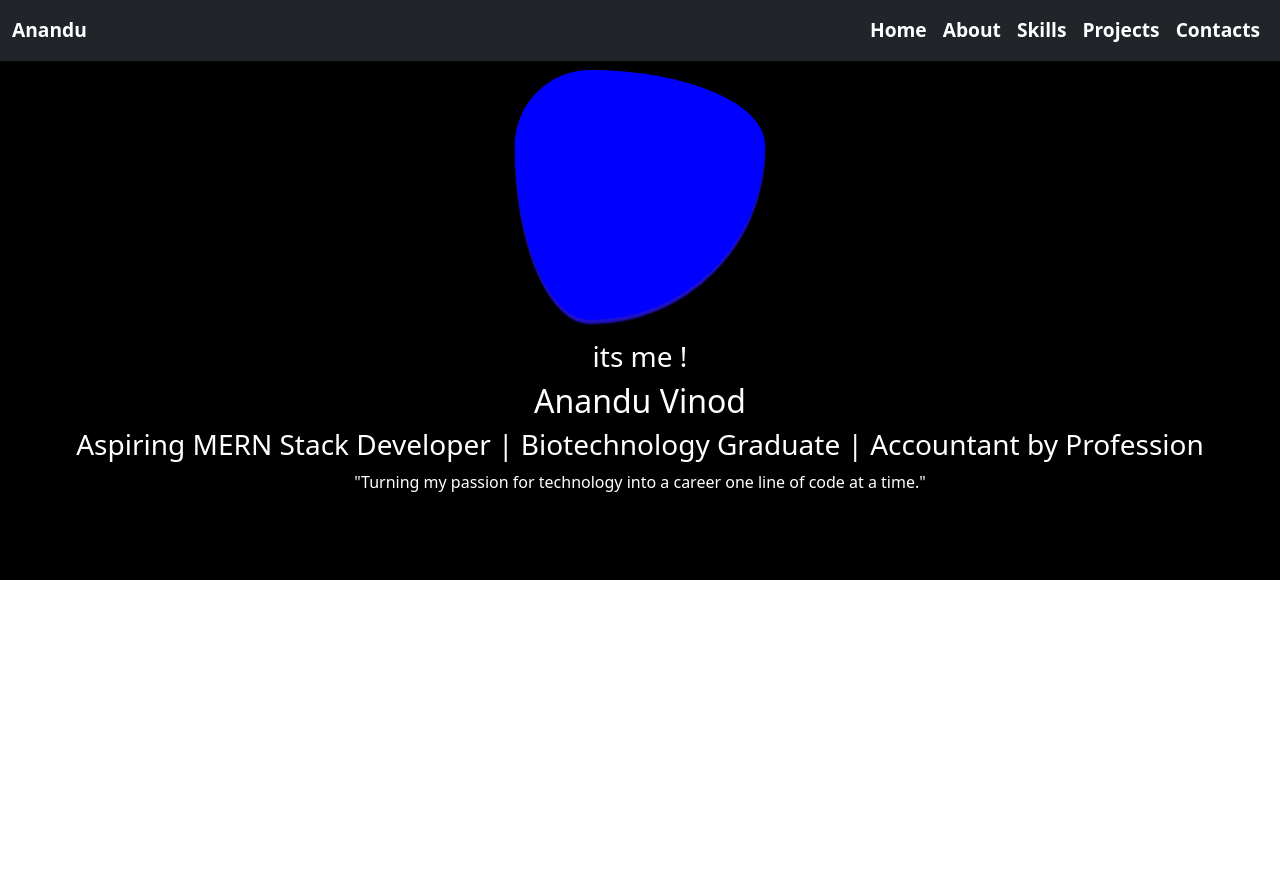
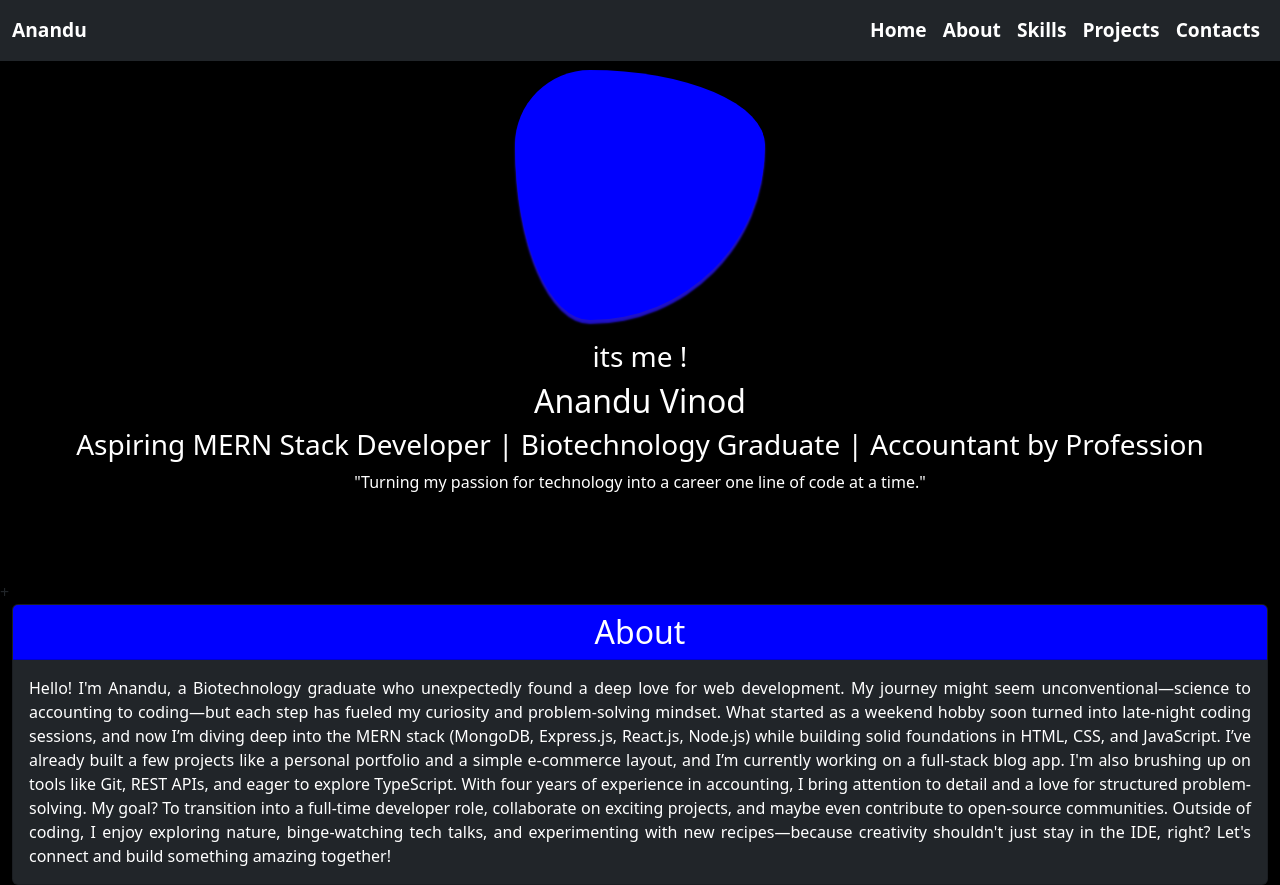
Before and after one commit to ananduvinod04/MyPortfolio, a plain HTML site: page main.html in a window 1280 px wide. Before the commit the page ends 800 px from the top, so only its background shows below. Drawn offline with nearby package versions, Linux system fonts and the light colour scheme.

Commit message:
about section addded

```diff
--- a/main.html
+++ b/main.html
@@ -74,8 +74,39 @@
         </div>
       </section>
       <!-- ------------------------------------ -->
-       <!-- about section -->
+      <!-- content section includes rows of about,skills,projects,contacts  sections, -->+
+      <div class="contentSection container-fluid">
+        <div class="row g-2">
+          <!-- about content -->
+         <article class="aboutContent">
+           <div class="card bg-dark text-white">
+        <h2 class="card-header" id="about">About</h2>
+        <div class="card-body">
+          <p class="card-text">Hello! I'm Anandu, a Biotechnology graduate who unexpectedly found a
+            deep love for web development. My journey might seem
+            unconventional—science to accounting to coding—but each step has
+            fueled my curiosity and problem-solving mindset. What started as a
+            weekend hobby soon turned into late-night coding sessions, and now
+            I’m diving deep into the MERN stack (MongoDB, Express.js, React.js,
+            Node.js) while building solid foundations in HTML, CSS, and
+            JavaScript. I’ve already built a few projects like a personal
+            portfolio and a simple e-commerce layout, and I’m currently working
+            on a full-stack blog app. I'm also brushing up on tools like Git,
+            REST APIs, and eager to explore TypeScript. With four years of
+            experience in accounting, I bring attention to detail and a love for
+            structured problem-solving. My goal? To transition into a full-time
+            developer role, collaborate on exciting projects, and maybe even
+            contribute to open-source communities. Outside of coding, I enjoy
+            exploring nature, binge-watching tech talks, and experimenting with
+            new recipes—because creativity shouldn't just stay in the IDE,
+            right? Let's connect and build something amazing together!</p>
 
+        </div>
+
+         </article>
+         <!-- ------------------------- -->
+        </div>
+      </div>
 
       <!-- ------------------------------------------------------------------------------------------------------ -->
     </main>
--- a/style.css
+++ b/style.css
@@ -58,3 +58,13 @@ main{
     color: white;
     padding: 0 20px;
   }
+
+ .card .card-header{
+    background-color: blue;
+    color: white;
+    text-align: center;
+
+  }
+  .card .card-text{
+    text-align: justify;
+  }
```
